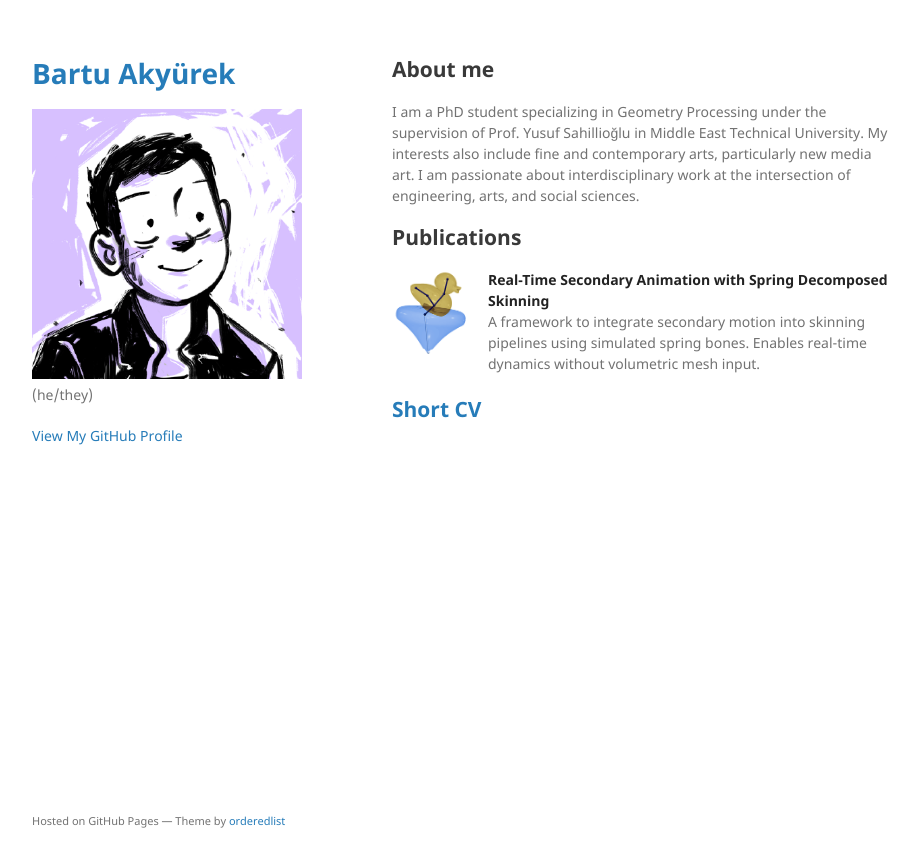
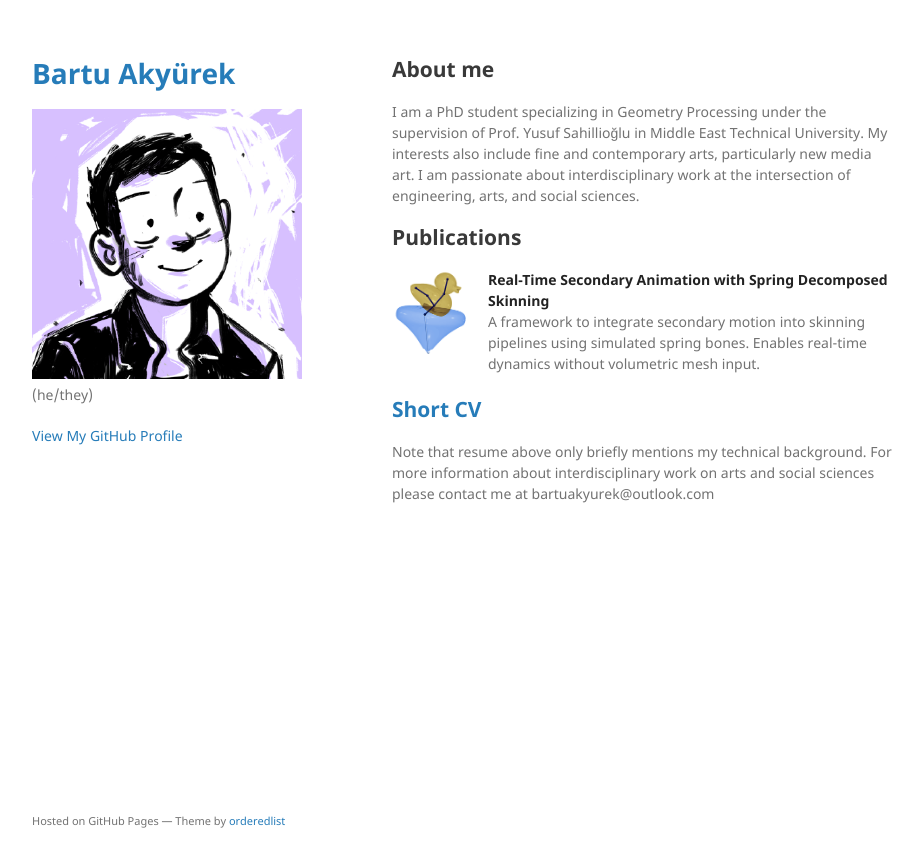
Before and after one commit to bartuakyurek/bartuakyurek.github.io, a Jekyll site: the page built from index.md, in a window 1280 px wide. Shown: the top 867 px of the page, without its empty margins (178-1101 px from the left). Built offline with Jekyll 4.4.1, drawn with Linux system fonts in a browser that asks for light colours; our own code applies the rules of GitHub Pages for plain Markdown files.

Commit message:
Update index.md

```diff
--- a/index.md
+++ b/index.md
@@ -20,3 +20,4 @@ I am a PhD student specializing in Geometry Processing under the supervision of
 
 
 ## [Short CV](https://bartuakyurek.github.io/short-cv/)
+Note that resume above only briefly mentions my technical background. For more information about interdisciplinary work on arts and social sciences please contact me at bartuakyurek@outlook.com
```
